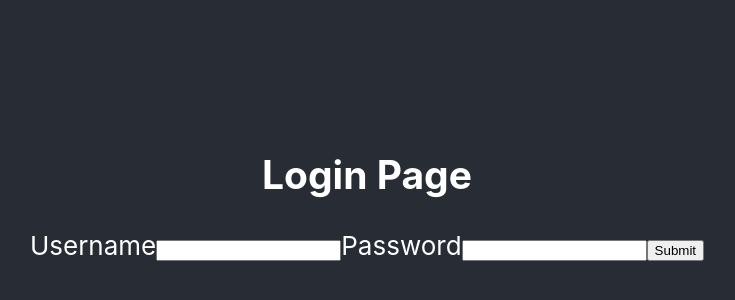
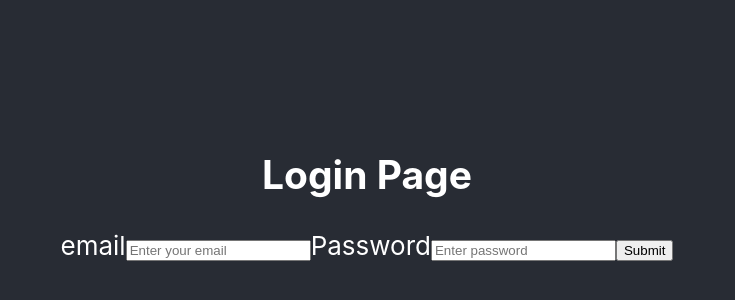
Before and after one commit to bw-expat-journal/Front-End, a React (Create React App) app in the folder expat-journal/: page / in a window 1280 px wide. Shown: the part 210-510 px from the top of the page, without its empty margins (273-1008 px from the left). Built offline with nearby package versions, Linux system fonts and the light colour scheme.

Commit message:
login working getting jwt token

```diff
--- a/expat-journal/src/App.js
+++ b/expat-journal/src/App.js
@@ -2,7 +2,8 @@ import React from 'react';
 import logo from './logo.svg';
 import './App.css';
 
-import Login from "../src/Components/Login/Login";
+// import Login from "../src/Components/Login/Login";
+import Login from "../src/Components/Login"
 
 function App() {
   return (
--- /dev/null
+++ b/expat-journal/src/Components/Login.js
@@ -0,0 +1,88 @@
+import React, { Component,useState } from 'react';
+import axios from 'axios';
+
+
+const initialUser = {
+    email: '',
+    password: '',
+  }
+
+
+export default function Login(props) {
+    // console.log(props)
+    const [user, setUser] = useState({ email: "", password: "" })
+
+    function inputHandler(event) {
+        const updatedUser = { ...user, [event.target.name]: event.target.value };
+        // console.log(
+        //   "inputHandler",
+        //   event.target.name,
+        //   event.target.value,
+        //   updatedUser
+        // );
+        setUser(updatedUser);
+      }
+
+
+    function submitHandler(event) {
+        event.preventDefault();
+        // console.log("user state", user);
+
+
+        // add heruko api link here:
+        axios.post(`https://expat-journals.herokuapp.com/api/v1/auth/login`, user)
+          .then(res => {
+              console.log(res.data);
+            if (res.status === 200 && res.data) {
+              localStorage.setItem('jwt', res.data.token)
+              // props.history.push('/')
+            }
+          })
+          .catch(err => {
+            //setUser({
+              //message: 'Authentication failed',
+              //user: { ...initialUser }
+            //})
+            if (err) console.log(err)
+          })
+
+        }
+
+return (
+    <div className="login-form">
+    <div className="container">
+
+    <form onSubmit={submitHandler}>
+          <section>
+            <h1>Login Page</h1>
+          </section>
+    <label htmlFor="email">email</label>
+    <input className="input"
+        type="text"
+        id="email"
+        name="email" required
+        placeholder="Enter your email"
+        value={user.email}
+        onChange={inputHandler}
+        />
+
+    <label className="label">Password</label>
+    <input className="input"
+        type="password"
+        id="password"
+        name="password" required
+        placeholder="Enter password"
+        value={user.password}
+        onChange={inputHandler}
+        />
+
+    <button type="submit">Submit</button>
+    </form>
+    {/* {message
+          ? (<h4>{message}</h4>)
+          : undefined
+        } */}
+    </div>
+</div>
+  );
+}
--- a/expat-journal/src/Components/Login/Login.js
+++ b/expat-journal/src/Components/Login/Login.js
@@ -1,67 +1,79 @@
-import React, { useState } from 'react';
-import axios from 'axios';
+// import React, { Component,useState } from 'react';
+// import axios from 'axios';
 
 
-const initialUser = {
-    username: '',
-    password: '',
-  }
+// const initialUser = {
+//     username: '',
+//     password: '',
+//   }
 
 
-export default function Login(props) {
-    console.log(props)
-    const [user, setUsername] = useState({})
+// export default function Login(props) {
+//     console.log(props)
+//     const [user, setUsername] = useState('')
 
-    const inputHandler = event => {
-        const { name, value } = event.target;
-        setUsername({ user: { ...user, [name]: value } })
-      }
+//     const inputHandler = event => {
+//         const { name, value } = event.target;
+//         setUsername({ user: { ...user, [name]: value } })
+//       }
 
-    const submitHandler = event => {
-        event.preventDefault();
-        // add heruko api link here:
-        axios.post(`https://expatjournal.herokuapp.com/login`, user)
-          .then(res => {
-              console.log(res.data);
-            if (res.status === 200 && res.data) {
-              localStorage.setItem('jwt', res.data.token)
-              props.history.push('/')
-            } else {
-              throw new Error();
-            }
-          })
-          .catch(err => {
-            setUsername({
-              message: 'Authentication failed',
-              user: { ...initialUser }
-            })
-          })
-      }
+//     const submitHandler = event => {
+//         event.preventDefault();
+//         // add heruko api link here:
+//         axios.post(`https://expatjournal.herokuapp.com/login`, user)
+//           .then(res => {
+//               console.log(res.data);
+//             if (res.status === 200 && res.data) {
+//               localStorage.setItem('jwt', res.data.token)
+//               props.history.push('/')
+//             } else {
+//               throw new Error();
+//             }
+//           })
+//           .catch(err => {
+//             setUsername({
+//               message: 'Authentication failed',
+//               user: { ...initialUser }
+//             })
+//           })
+//       }
 
 
-return (
-    <div className="login-form">
-    <div className="container">
+// return (
+//     <div className="login-form">
+//     <div className="container">
 
-    <form onSubmit={submitHandler}>
-          <section>
-            <h1>Login Page</h1>
-          </section>
-    <label htmlFor="username">Username</label>
-    <input className="input"
-        type="text"
-        id="username"
-        name="username" required
-        value={user.username}
-        onChange={inputHandler}
-        />
+//     <form onSubmit={submitHandler}>
+//           <section>
+//             <h1>Login Page</h1>
+//           </section>
+//     <label htmlFor="username">Username</label>
+//     <input className="input"
+//         type="text"
+//         id="username"
+//         name="username" required
+       // placeholder="Enter your username"
+//         value={user.username}
+//         onChange={inputHandler}
+//         />
 
-    <label className="label">Password</label>
-    <input className="input" type="password" name="password" required />
+//     <label className="label">Password</label>
+//     <input className="input"
+//         type="password"
+//         id="password"
+//         name="password" required
+       //placeholder="Enter password"
+//         value={user.password}
+//         onChange={inputHandler}
+//         />
 
-    <button type="submit">Submit</button>
-    </form>
-    </div>
-</div>
-);
-}
+//     <button type="submit">Submit</button>
+//     </form>
+//     {/* {message
+//           ? (<h4>{message}</h4>)
+//           : undefined
+//         } */}
+//     </div>
+// </div>
+// );
+// }
```
